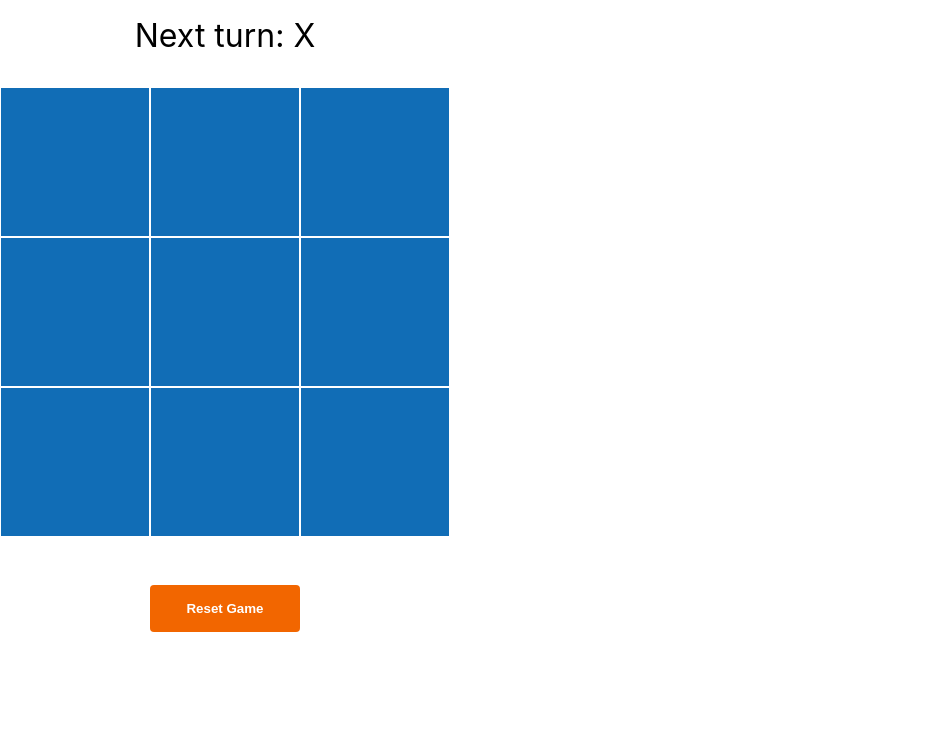
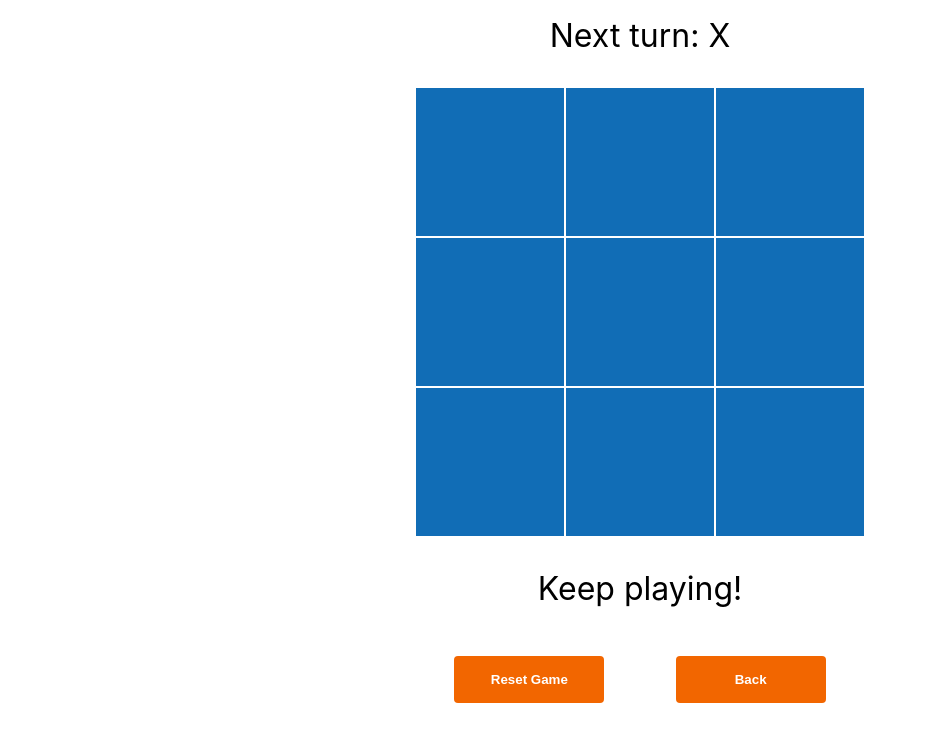
Before and after one commit to Pav0l/tick-tack-toe, a React (Create React App) app in the folder tick-tack-toe/: page /pvc in a window 1280 px wide. Shown: the top 742 px of the page, without its empty margins (0-926 px from the left). Built offline with nearby package versions, Linux system fonts and the light colour scheme.

Commit message:
Make app more modular

```diff
--- a/tick-tack-toe/src/App.jsx
+++ b/tick-tack-toe/src/App.jsx
@@ -2,6 +2,7 @@ import React from 'react';
 import {BrowserRouter as Router, Link, Route} from 'react-router-dom';
 import PvP from './components/PlayerVsPlayer';
 import PvC from './components/PlayerVsComputer';
+import Button from './components/Button';
 import styled from 'styled-components';
 
 export default function App() {
@@ -11,8 +12,8 @@ export default function App() {
       <BtnWrapper>
         <h1>Select game mode:</h1>
         <div>
-          <Link to="/pvp"><ChoiceBtn>Player vs. Player</ChoiceBtn></Link>
-          <Link to="/pvc"><ChoiceBtn>Player vs. Computer</ChoiceBtn></Link>
+          <Link to="/pvp"><Button textValue='Player vs. Player' /></Link>
+          <Link to="/pvc"><Button textValue='Player vs. Computer' /></Link>
         </div>
       </BtnWrapper>
     );
@@ -65,14 +66,3 @@ const BtnWrapper = styled.div`
   margin: 0 auto;
   text-align: center;
 `;
-
-const ChoiceBtn = styled.button`
-  background-color: #F26600;
-  color: #FFFFFF;
-  font-weight: 600;
-  padding: 1rem 1.5rem;
-  border: none;
-  border-radius: 4px;
-  margin: 2rem;
-  width: 150px;
-`;
--- a/tick-tack-toe/src/components/Board.jsx
+++ b/tick-tack-toe/src/components/Board.jsx
@@ -1,38 +1,33 @@
 import React from 'react';
+import PropTypes from 'prop-types';
 import styled from 'styled-components';
 import Square from './Square';
 
 export default function Board({ squareClick, squareArr }) {
   return(
-    <div>
-      <Row>
-        {/* {renderSquares(0)}
-        {renderSquares(1)}
-        {renderSquares(2)} */}
-        <Square id={0} squareClick={squareClick} squareArr={squareArr} />
-        <Square id={1} squareClick={squareClick} squareArr={squareArr} />
-        <Square id={2} squareClick={squareClick} squareArr={squareArr} />
-      </Row>
-      <Row>
-        {/* {renderSquares(3)}
-        {renderSquares(4)}
-        {renderSquares(5)} */}
-        <Square id={3} squareClick={squareClick} squareArr={squareArr} />
-        <Square id={4} squareClick={squareClick} squareArr={squareArr} />
-        <Square id={5} squareClick={squareClick} squareArr={squareArr} />
-      </Row>
-      <Row>
-        {/* {renderSquares(6)}
-        {renderSquares(7)}
-        {renderSquares(8)} */}
-        <Square id={6} squareClick={squareClick} squareArr={squareArr} />
-        <Square id={7} squareClick={squareClick} squareArr={squareArr} />
-        <Square id={8} squareClick={squareClick} squareArr={squareArr} />
-      </Row>
-    </div>
+    <StyledBoard>
+
+      {
+        squareArr.map((square, idx) => (
+          <Square
+            key={idx}
+            id={idx}
+            squareClick={squareClick}
+            squareArr={squareArr}
+          />
+        ))
+      }
+    </StyledBoard>
   );
 }
 
-const Row = styled.div`
-  display: table;
+Board.propTypes = {
+  squareClick: PropTypes.func.isRequired,
+  squareArr: PropTypes.array.isRequired,
+}
+
+const StyledBoard = styled.div`
+  display: flex;
+  flex-wrap: wrap;
+  width: 450px;
 `;
--- /dev/null
+++ b/tick-tack-toe/src/components/Button.jsx
@@ -0,0 +1,37 @@
+import React from 'react';
+import PropTypes from 'prop-types';
+import styled from 'styled-components';
+
+export default function Button({ textValue, onClickFn }) {
+  return (
+
+    <StyledBtn
+      onClick={onClickFn}
+    >
+    {textValue}
+    </StyledBtn>
+
+  );
+}
+
+Button.defaultProps = {
+  textValue: 'Button',
+  onClickFn: null,
+}
+
+Button.propTypes = {
+  textValue: PropTypes.string,
+  onClickFn: PropTypes.func,
+}
+
+const StyledBtn = styled.button`
+  background-color: #F26600;
+  color: #FFFFFF;
+  font-weight: 600;
+  padding: 1rem 1.5rem;
+  border: none;
+  border-radius: 4px;
+  margin: 2rem;
+  width: 150px;
+  cursor: pointer;
+`;
--- /dev/null
+++ b/tick-tack-toe/src/components/GameDom.jsx
@@ -0,0 +1,71 @@
+import React from 'react';
+import { Link } from 'react-router-dom';
+import PropTypes from 'prop-types';
+import Board from './Board';
+import Button from './Button';
+import styled from 'styled-components';
+
+export default function GameDom({
+  isXnext,
+  squareClick,
+  squareArr,
+  resetGame,
+  emptySquares,
+  declareWinner,
+}) {
+
+  return (
+    <AppWrapper>
+      <StatusWrapper>
+        {`Next turn: ${isXnext===true? 'X' : 'O'}`}
+      </StatusWrapper>
+
+      <GameWrapper>
+        <Board squareClick={squareClick} squareArr={squareArr} />
+      </GameWrapper>
+
+      <StatusWrapper>
+        {
+          emptySquares(squareArr).length !== 0
+          ? declareWinner(squareArr) ? `${declareWinner(squareArr)} has won!` : `Keep playing!`
+          : `It's a DRAW!`
+        }
+      </StatusWrapper>
+
+      <BtnWrap>
+        <Button onClickFn={resetGame} textValue='Reset Game' />
+        <Link to="/"><Button textValue='Back' /></Link>
+      </BtnWrap>
+    </AppWrapper>
+  );
+}
+
+GameDom.propTypes = {
+  isXnext: PropTypes.bool.isRequired,
+  squareClick: PropTypes.func.isRequired,
+  squareArr: PropTypes.array.isRequired,
+  resetGame: PropTypes.func.isRequired,
+  emptySquares: PropTypes.func.isRequired,
+  declareWinner: PropTypes.func.isRequired,
+}
+
+const AppWrapper = styled.div`
+  display: flex;
+  flex-direction: column;
+  margin: 0 auto;
+`;
+
+const GameWrapper = styled.div`
+  margin: 1rem auto;
+`;
+
+const StatusWrapper = styled.div`
+  margin: 1rem 2rem;
+  font-size: 2rem;
+  text-align: center;
+`;
+
+const BtnWrap = styled.div`
+  display: flex;
+  justify-content: space-evenly;
+`;
--- a/tick-tack-toe/src/components/PlayerVsComputer.jsx
+++ b/tick-tack-toe/src/components/PlayerVsComputer.jsx
@@ -1,6 +1,5 @@
 import React, { useState } from 'react';
-import Board from './Board';
-import styled from 'styled-components';
+import GameDom from './GameDom';
 
 export default function PvC() {
   const [squareArr, setSquareArr] = useState([0, 0, 0, 0, 0, 0, 0, 0, 0]);
@@ -97,6 +96,7 @@ export default function PvC() {
     return moves[bestMove]
   }
 
+  // FUNCTIONS FROM PvP MODE
   const resetGame = () => {
     setSquareArr([0, 0, 0, 0, 0, 0, 0, 0, 0]);
     setIsXNext(true);
@@ -107,47 +107,38 @@ export default function PvC() {
     newSquareArr[id] = isXnext ? 'X' : 'O';
     setSquareArr(newSquareArr);
     setIsXNext(!isXnext);
+    computerMinmaxLogic(squareArr, computer);
+  }
+
+  const winningLines = [
+    [0, 1, 2],
+    [3, 4, 5],
+    [6, 7, 8],
+    [0, 3, 6],
+    [1, 4, 7],
+    [2, 5, 8],
+    [0, 4, 8],
+    [2, 4, 6],
+  ];
+
+  const declareWinner = (boardArr) => {
+    for (let i = 0; i < winningLines.length; i++) {
+      const [a, b, c] = winningLines[i];
+      if (boardArr[a] && boardArr[a] === boardArr[b] && boardArr[a] === boardArr[c]) {
+        return boardArr[a] === 1 ? 'X': 'O';
+      }
+    }
+    return null;
   }
 
   return (
-    <AppWrapper>
-      <StatusWrapper>
-        {`Next turn: ${isXnext===true? 'X' : 'O'}`}
-      </StatusWrapper>
-      <GameWrapper>
-        <Board squareClick={squareClick} squareArr={squareArr} />
-      </GameWrapper>
-
-      <StatusWrapper>
-        {/* {declareWinner(squareArr) ? `${declareWinner(squareArr)} has won!` : `Keep playing!`} */}
-      </StatusWrapper>
-      <ResetBtn onClick={resetGame}>Reset Game</ResetBtn>
-    </AppWrapper>
+    <GameDom
+      isXnext={isXnext}
+      squareClick={squareClick}
+      squareArr={squareArr}
+      resetGame={resetGame}
+      emptySquares={emptySquares}
+      declareWinner={declareWinner}
+    />
   );
 }
-
-const AppWrapper = styled.div`
-  display: flex;
-  flex-direction: column;
-`;
-
-const GameWrapper = styled.div`
-  margin: 1rem auto;
-`;
-
-const StatusWrapper = styled.div`
-  margin: 1rem 2rem;
-  font-size: 2rem;
-  text-align: center;
-`;
-
-const ResetBtn = styled.button`
-  background-color: #F26600;
-  color: #FFFFFF;
-  font-weight: 600;
-  padding: 1rem 1.5rem;
-  border: none;
-  border-radius: 4px;
-  margin: 0 auto;
-  width: 150px;
-`;
--- a/tick-tack-toe/src/components/PlayerVsPlayer.jsx
+++ b/tick-tack-toe/src/components/PlayerVsPlayer.jsx
@@ -1,7 +1,5 @@
 import React, { useState } from 'react';
-import { Link } from 'react-router-dom';
-import Board from './Board';
-import styled from 'styled-components';
+import GameDom from './GameDom';
 
 export default function PvP() {
   const [squareArr, setSquareArr] = useState([0, 0, 0, 0, 0, 0, 0, 0, 0]);
@@ -45,57 +43,13 @@ export default function PvP() {
   }
 
   return (
-    <AppWrapper>
-      <StatusWrapper>
-        {`Next turn: ${isXnext===true? 'X' : 'O'}`}
-      </StatusWrapper>
-      <GameWrapper>
-        <Board squareClick={squareClick} squareArr={squareArr} />
-      </GameWrapper>
-
-      <StatusWrapper>
-        {
-          emptySquares(squareArr).length !== 0
-          ? declareWinner(squareArr) ? `${declareWinner(squareArr)} has won!` : `Keep playing!`
-          : `It's a DRAW!`
-        }
-      </StatusWrapper>
-      <BtnWrap>
-        <ResetBtn onClick={resetGame}>Reset Game</ResetBtn>
-        <Link to="/"><ResetBtn>Back</ResetBtn></Link>
-      </BtnWrap>
-    </AppWrapper>
+    <GameDom
+      isXnext={isXnext}
+      squareClick={squareClick}
+      squareArr={squareArr}
+      resetGame={resetGame}
+      emptySquares={emptySquares}
+      declareWinner={declareWinner}
+    />
   );
 }
-
-const AppWrapper = styled.div`
-  display: flex;
-  flex-direction: column;
-  margin: 0 auto;
-`;
-
-const GameWrapper = styled.div`
-  margin: 1rem auto;
-`;
-
-const StatusWrapper = styled.div`
-  margin: 1rem 2rem;
-  font-size: 2rem;
-  text-align: center;
-`;
-
-const BtnWrap = styled.div`
-  display: flex;
-  justify-content: space-evenly;
-`;
-
-const ResetBtn = styled.button`
-  background-color: #F26600;
-  color: #FFFFFF;
-  font-weight: 600;
-  padding: 1rem 1.5rem;
-  border: none;
-  border-radius: 4px;
-  margin: 1rem;
-  width: 150px;
-`;
```
Also changed, not shown: tick-tack-toe/src/components/Square.jsx (+8 -5 lines).
